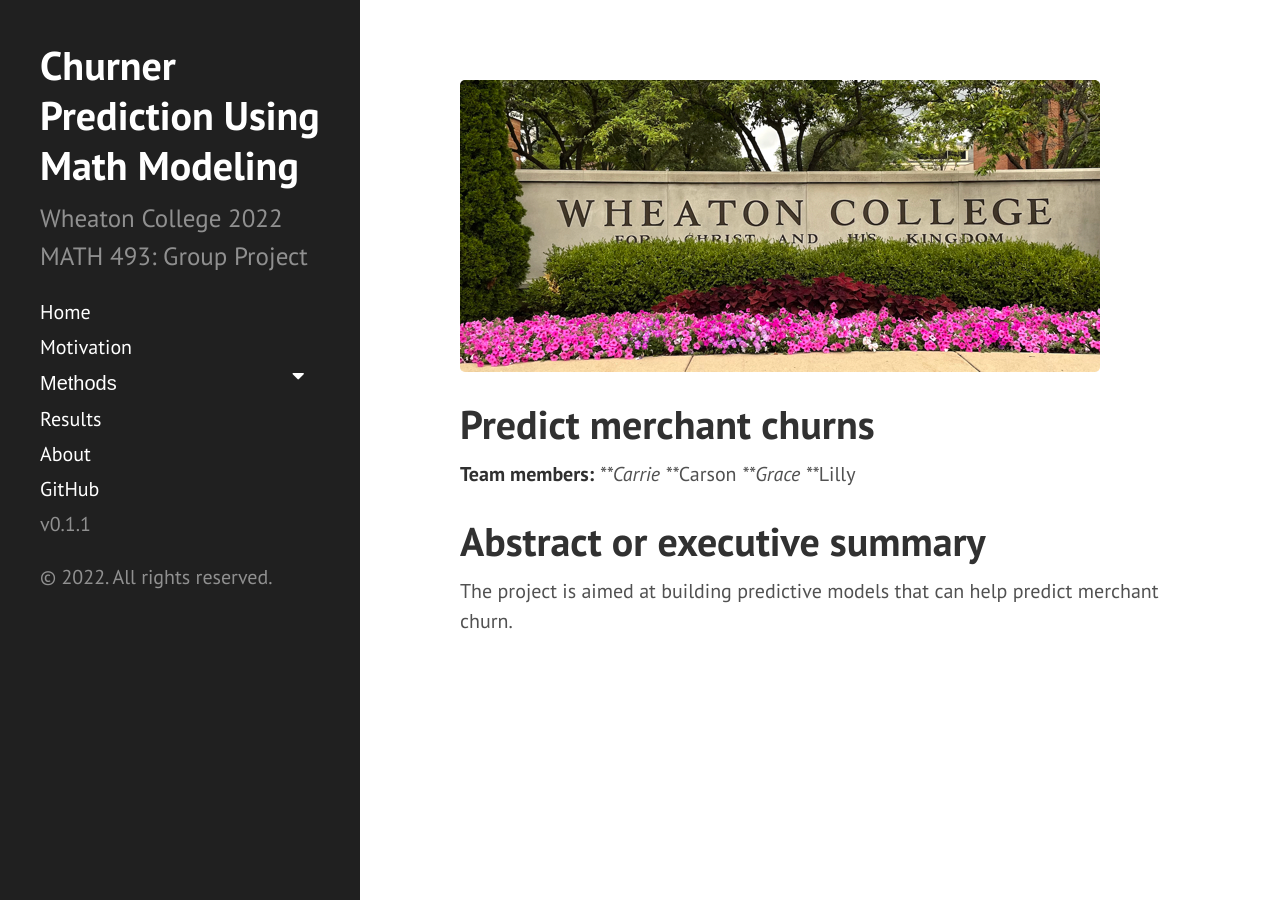
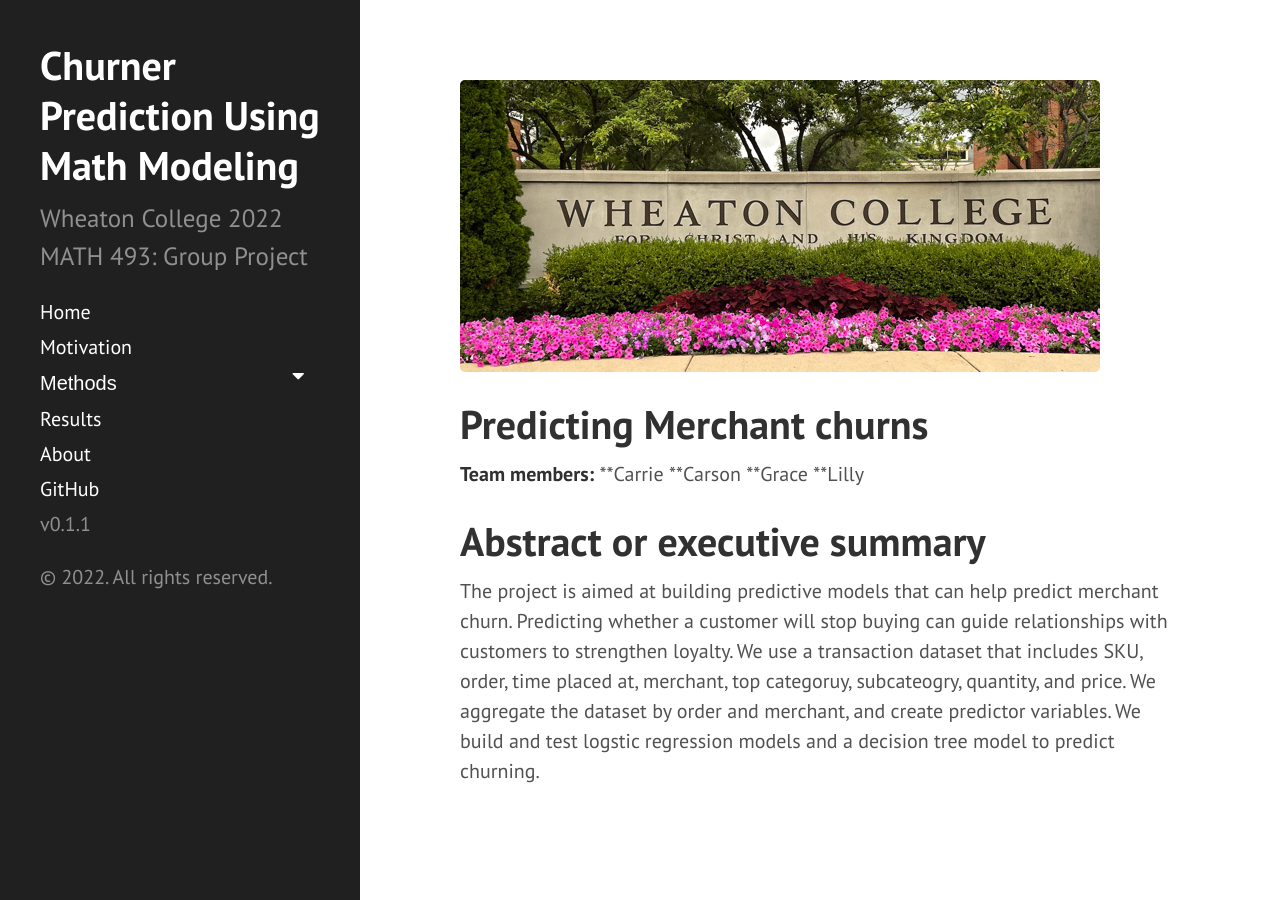
Before and after one commit to datasciencelifecycle/math493_fall2022, a Jekyll site: the page built from index.md, in a window 1280 px wide. Built offline with Jekyll 4.4.1, drawn with Linux system fonts in a browser that asks for light colours; the list of posts is cut into pages by our own code.

Commit message:
beginning abstract

```diff
--- a/index.md
+++ b/index.md
@@ -5,14 +5,14 @@ layout: default
 <img src="{{ site.url }}{{ site.baseurl }}/assets/img/college_medium.png">
 
 
-# Predict merchant churns
+# Predicting Merchant churns
 
 **Team members:**
-***Carrie
-***Carson
-***Grace
-***Lilly
+**Carrie
+**Carson
+**Grace
+**Lilly
 
 # Abstract or executive summary
 
-The project is aimed at building predictive models that can help predict merchant churn.
+The project is aimed at building predictive models that can help predict merchant churn. Predicting whether a customer will stop buying can guide relationships with customers to strengthen loyalty. We use a transaction dataset that includes SKU, order, time placed at, merchant, top categoruy, subcateogry, quantity, and price. We aggregate the dataset by order and merchant, and create predictor variables. We build and test logstic regression models and a decision tree model to predict churning.
```
